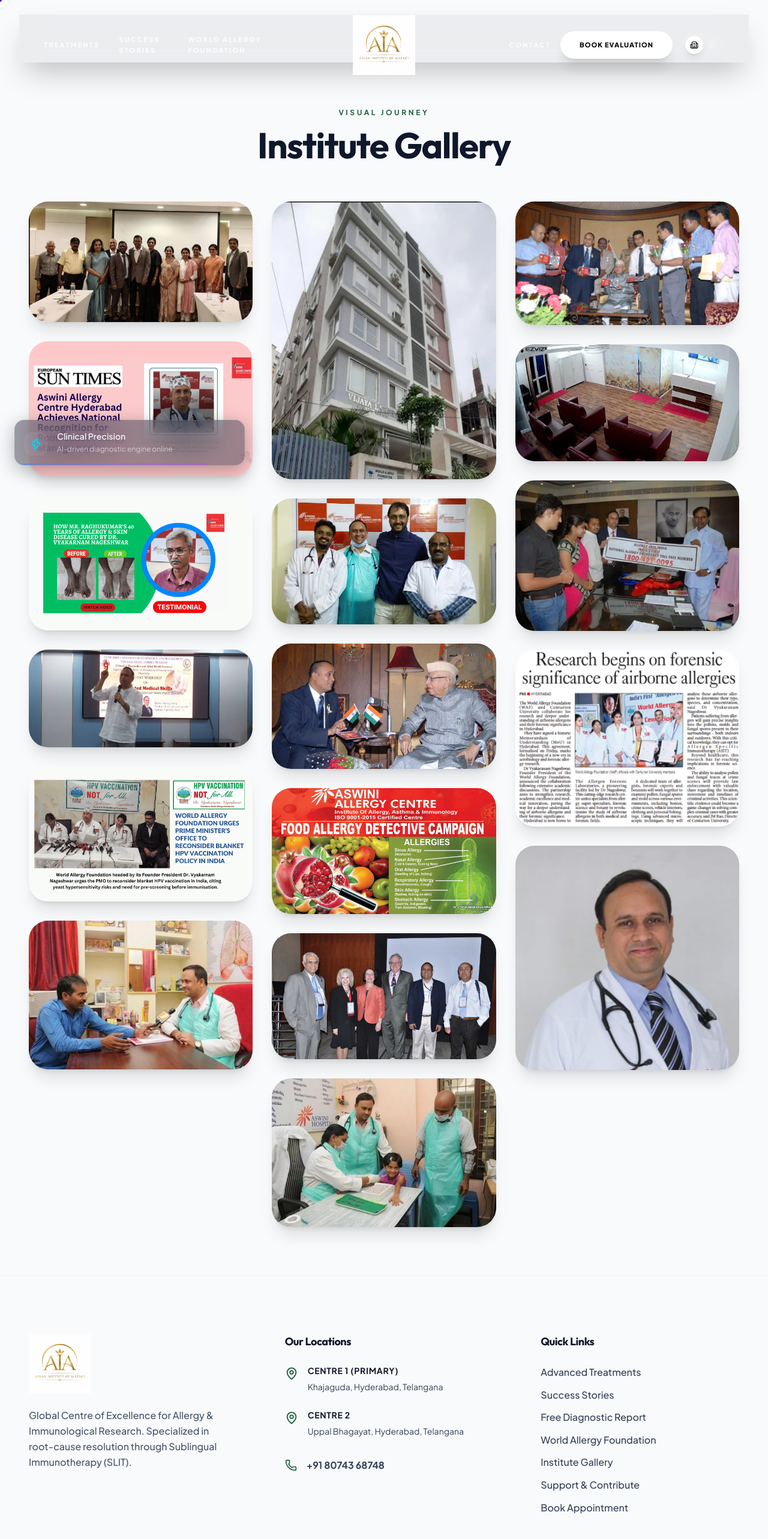
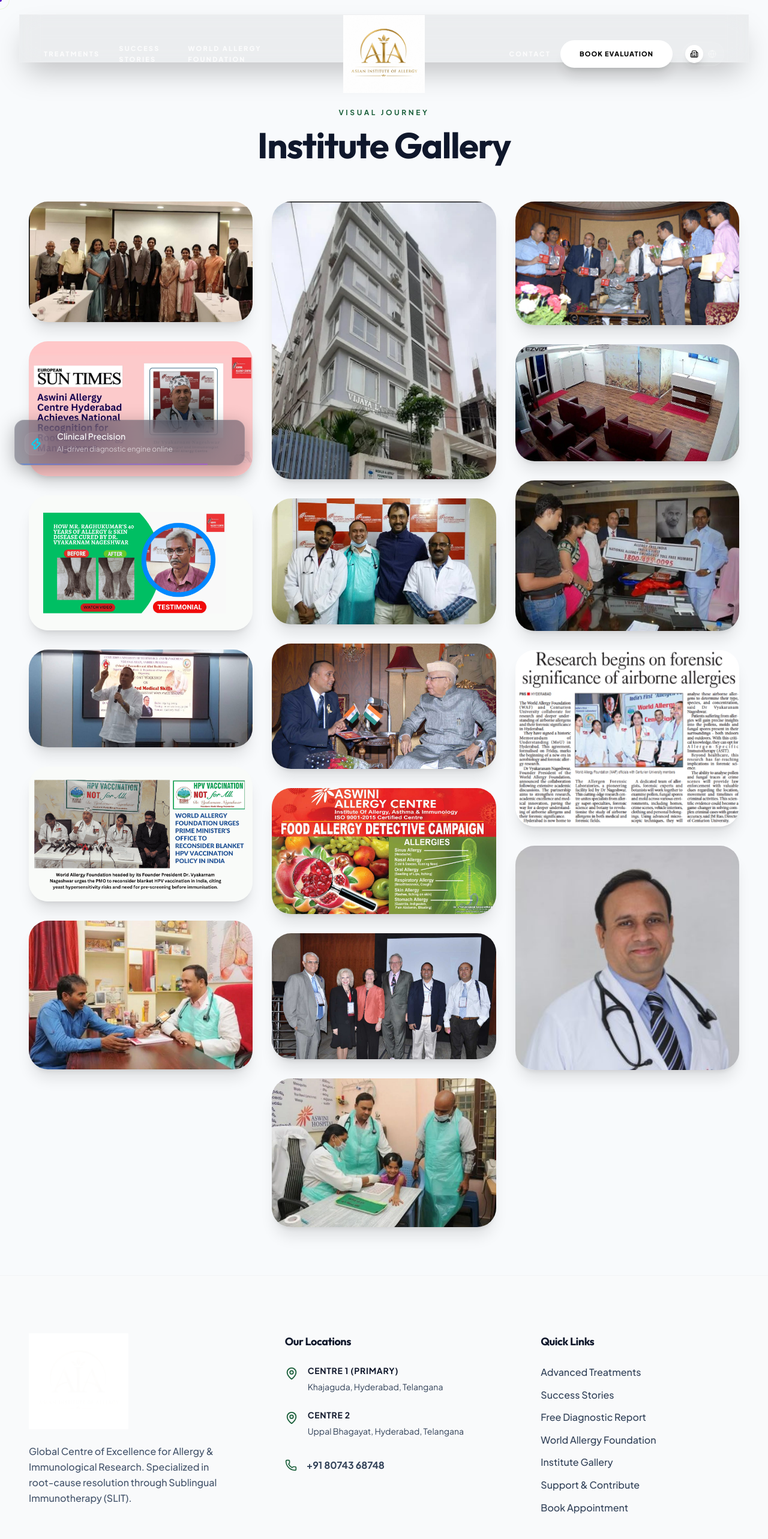
Before and after one commit to KarthikeyaGSI/asian_institute_of_allegy, a Next.js app: page /gallery in a window 1280 px wide. Shown: the top 2566 px of the page at 60% size. Built offline with nearby package versions, Linux system fonts and the light colour scheme.

Commit message:
fix: significantly enlarge Institute logo and apply text-visibility enhancements

```diff
--- a/src/components/layout/Footer.jsx
+++ b/src/components/layout/Footer.jsx
@@ -13,9 +13,9 @@
               <Image
                 src="/images/asian institute of allergy logo.jpg"
                 alt="Asian Institute of Allergy"
-                width={360}
-                height={120}
-                className="h-[100px] w-auto object-contain"
+                width={500}
+                height={200}
+                className="h-[160px] w-auto object-contain mix-blend-screen"
               />
             </Link>
             <p className="text-slate-600 leading-relaxed font-medium">
--- a/src/components/layout/Navbar.jsx
+++ b/src/components/layout/Navbar.jsx
@@ -63,9 +63,10 @@
           <Image
             src="/images/asian institute of allergy logo.jpg"
             alt="Asian Institute of Allergy"
-            width={300}
-            height={100}
-            className="h-[64px] md:h-[100px] w-auto object-contain"
+            width={400}
+            height={150}
+            className="h-[80px] md:h-[130px] w-auto object-contain mix-blend-screen"
+            priority
           />
         </Link>
 
```
